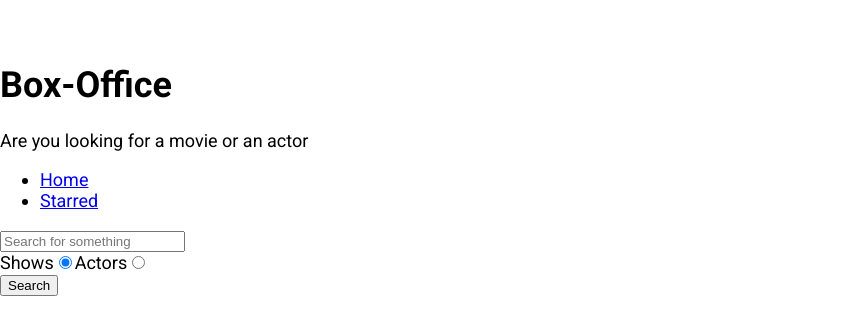
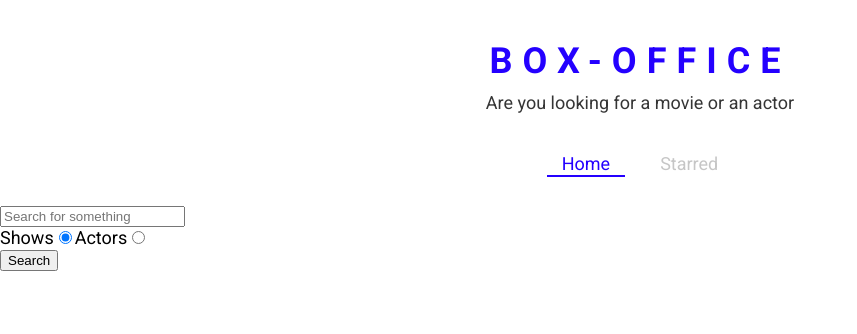
Before and after one commit to kireetpaidivalli/box-office, a React (Create React App) app: page / in a window 1280 px wide. Shown: the top 334 px of the page, without its empty margins (0-857 px from the left). Built offline with nearby package versions, Linux system fonts and the light colour scheme.

Commit message:
defined theme for styled components and created some styled components

```diff
--- a/src/App.js
+++ b/src/App.js
@@ -1,25 +1,40 @@
 import React from 'react';
 import { Switch, Route } from 'react-router-dom';
+import { ThemeProvider } from 'styled-components';
+
 import Home from './pages/Home';
+import Starred from './pages/Starred';
 import Show from './pages/Show';
-import Starred from './pages/Starred';
+
+const theme = {
+  mainColors: {
+    blue: '#2400ff',
+    gray: '#c6c6c6',
+    dark: '#353535',
+  },
+};
 
 function App() {
   return (
+    <ThemeProvider theme={theme}>
       <Switch>
         <Route exact path="/">
           <Home />
         </Route>
+
         <Route exact path="/starred">
           <Starred />
         </Route>
+
         <Route exact path="/show/:id">
           <Show />
         </Route>
+
         <Route>
           <div>Not found</div>
         </Route>
       </Switch>
+    </ThemeProvider>
   );
 }
 
--- a/src/components/Navs.js
+++ b/src/components/Navs.js
@@ -1,5 +1,7 @@
 import React from 'react';
-import { Link } from 'react-router-dom';
+import { useLocation } from 'react-router-dom';
+
+import { NavList, LinkStyled } from './Navs.styled';
 
 const LINKS = [
   { to: '/', text: 'Home' },
@@ -7,15 +9,22 @@ const LINKS = [
 ];
 
 const Navs = () => {
+  const location = useLocation();
+
   return (
     <div>
-      <ul>
-        {LINKS.map(items => (
-          <li key={items.to}>
-            <Link to={items.to}>{items.text}</Link>
+      <NavList>
+        {LINKS.map(item => (
+          <li key={item.to}>
+            <LinkStyled
+              to={item.to}
+              className={item.to === location.pathname ? 'active' : ''}
+            >
+              {item.text}
+            </LinkStyled>
           </li>
         ))}
-      </ul>
+      </NavList>
     </div>
   );
 };
--- /dev/null
+++ b/src/components/Navs.styled.js
@@ -0,0 +1,41 @@
+import styled from 'styled-components';
+import { Link } from 'react-router-dom';
+
+export const NavList = styled.ul`
+  display: flex;
+  justify-content: center;
+  list-style: none;
+  margin: 0 0 30px;
+  padding: 0;
+`;
+
+export const LinkStyled = styled(Link)`
+  margin: 0 10px;
+  padding: 3px 15px;
+  position: relative;
+  text-decoration: none;
+  color: ${({ theme }) => theme.mainColors.gray};
+  &.active {
+    color: ${({ theme }) => theme.mainColors.blue};
+    &:after {
+      content: '';
+      position: absolute;
+      display: block;
+      height: 2px;
+      left: 0%;
+      bottom: 0;
+      background-color: ${({ theme }) => theme.mainColors.blue};
+      animation: slide-in 0.3s ease-in forwards;
+      @keyframes slide-in {
+        from {
+          left: 50%;
+          width: 0;
+        }
+        to {
+          left: 0%;
+          width: 100%;
+        }
+      }
+    }
+  }
+`;
--- a/src/components/Title.js
+++ b/src/components/Title.js
@@ -1,11 +1,12 @@
 import React from 'react';
+import { TitleWrapper } from './Title.styled';
 
 const Title = ({ title, subtitle }) => {
   return (
-    <div>
+    <TitleWrapper>
       <h1>{title}</h1>
       <p>{subtitle}</p>
-    </div>
+    </TitleWrapper>
   );
 };
 
--- /dev/null
+++ b/src/components/Title.styled.js
@@ -0,0 +1,18 @@
+import styled from 'styled-components';
+
+export const TitleWrapper = styled.div`
+  text-align: center;
+  margin: 0 0 40px;
+
+  h1 {
+    color: ${({ theme }) => theme.mainColors.blue};
+    letter-spacing: 10px;
+    text-transform: uppercase;
+    margin: 0 0 10px;
+  }
+
+  p {
+    color: ${({ theme }) => theme.mainColors.dark};
+    margin: 0;
+  }
+`;
```
Lines whose indentation alone changed are shown as unchanged.
